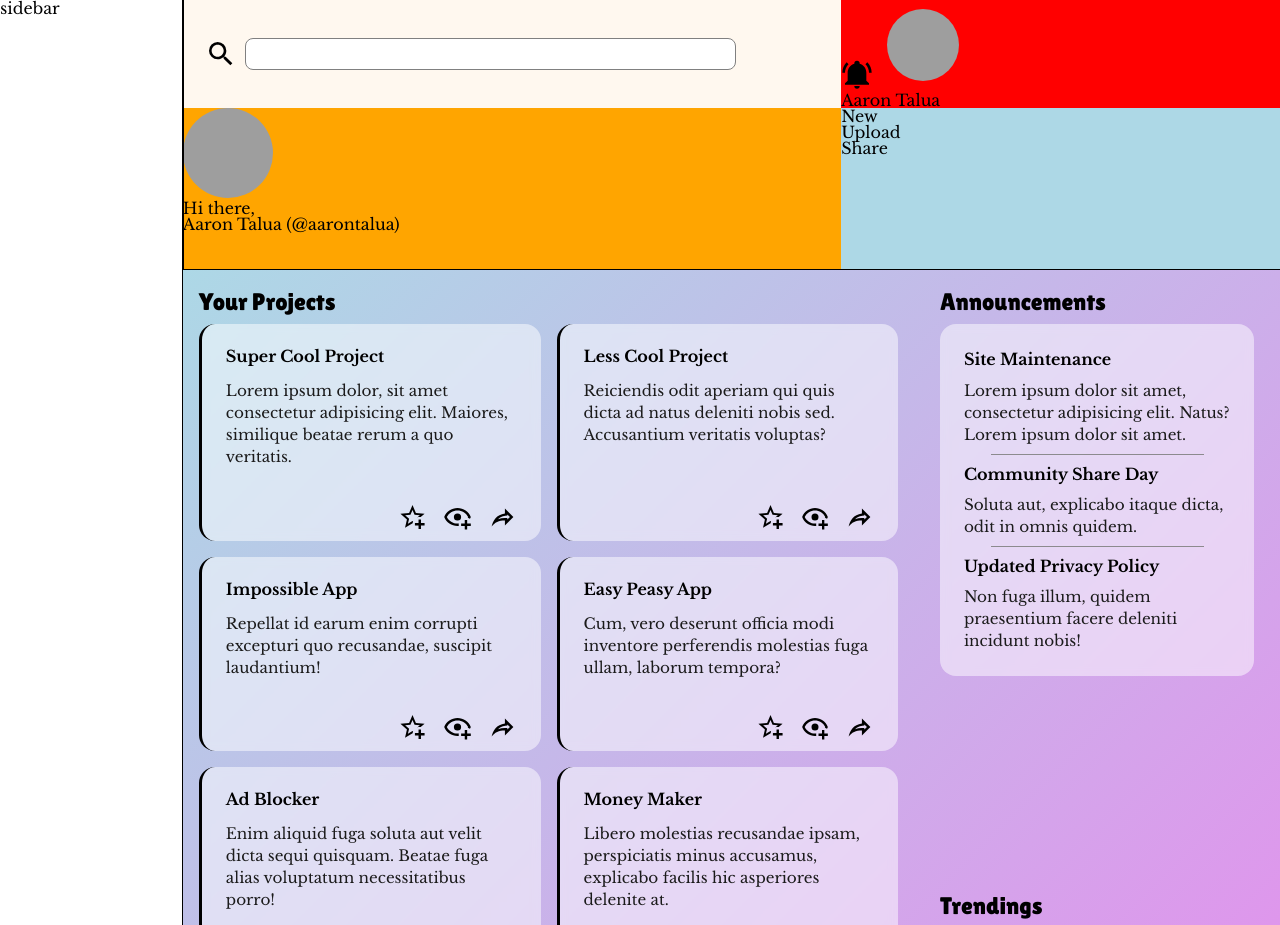
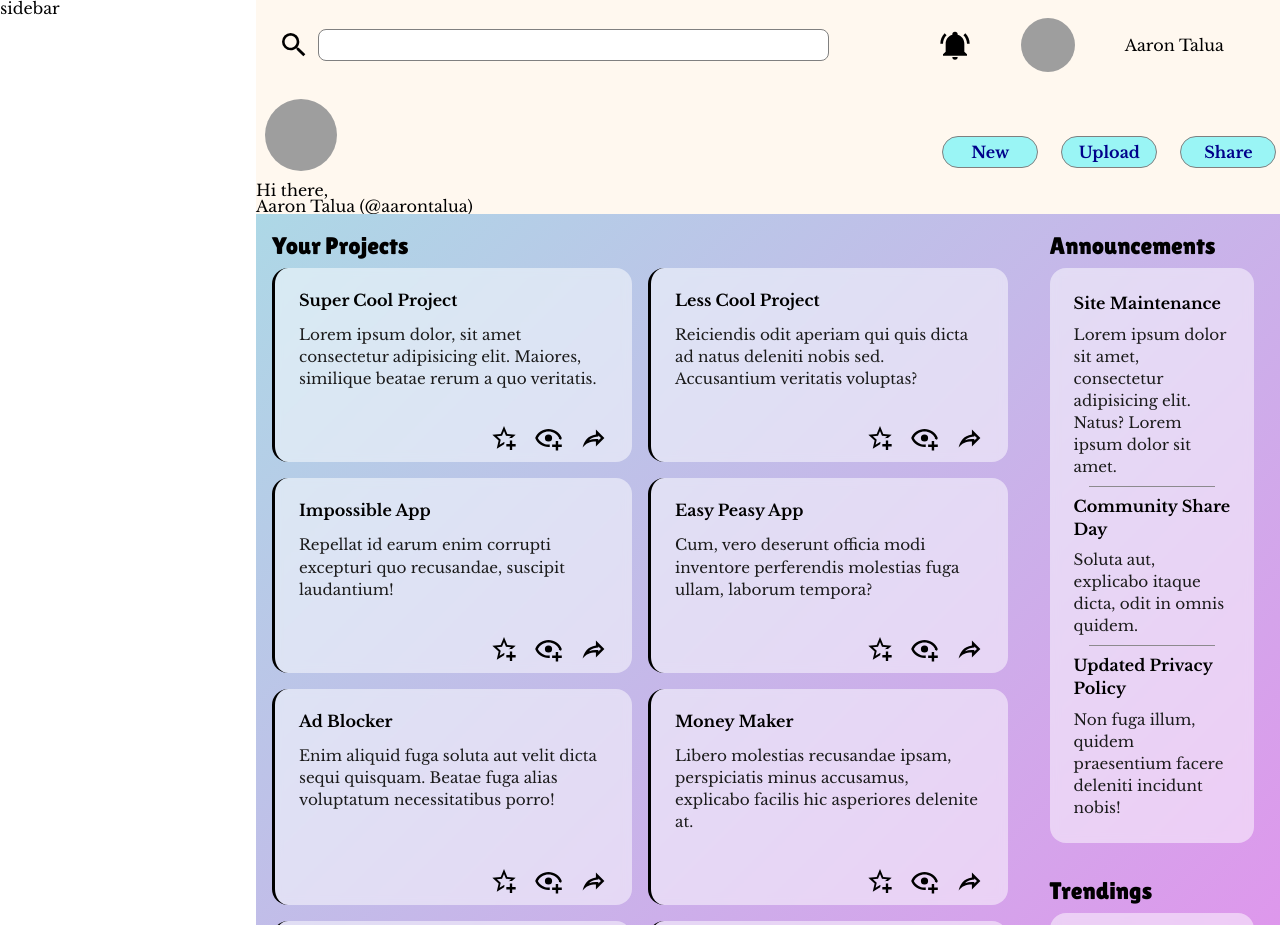
Before and after one commit to ron12z/admin-dashboard, a plain HTML site: page index.html in a window 1280 px wide. Shown: the top 925 px of the page. Drawn offline with nearby package versions, Linux system fonts and the light colour scheme; grey boxes are pictures that could not be loaded.

Commit message:
header almost done

```diff
--- a/style.css
+++ b/style.css
@@ -62,22 +62,32 @@ table {
 body {
 	min-height: 100vh;
 	display: grid;
-	grid-template-columns: 1fr 6fr;
-	grid-auto-rows: min(minmax(min-content, 5fr));
-}
-
-body section {
-	outline: 1px solid black;
+	/* grid-template-columns: min(5rem, 1fr) 4.5fr;
+	grid-auto-rows: min(minmax(min-content, 5fr)); */
+	grid-template: auto 4fr/ 1fr 4fr;
 }
 
 .header {
 	grid-column: 2 / 3;
 	display: grid;
-	grid-template: 1fr 1.5fr / 1.5fr 1fr;
+	grid-template: auto 1fr / 2fr 1fr;
 }
 
 .header .searchbar {
 	display: flex;
+	gap: 0.5rem;
+	justify-content: flex-start;
+	align-items: center;
+	padding: 1.4rem;
+}
+
+.header .searchbar input {
+	width: 80%;
+	background: hsl(0, 0%, 100%);
+	border: 1px solid gray;
+	height: 2rem;
+	border-radius: 0.5rem;
+	padding-inline: 1rem;
 }
 
 .header img.icon {
@@ -89,7 +99,35 @@ body section {
 }
 
 .header .profile-icon-small {
+	scale: 0.6;
+}
+.header .profile-icon-big {
 	scale: 0.8;
+}
+
+.header .profile {
+	display: flex;
+	justify-content: flex-start;
+	align-items: center;
+	gap: 2rem;
+}
+
+.header .profile .name {
+	font-size: 1.3rem;
+}
+
+.header .welcome {
+	display: flex;
+	align-items: center;
+	padding-inline: 1.4rem;
+	gap: 1rem;
+	margin-bottom: 0.5rem;
+}
+
+.header .welcome .greeting {
+	display: flex;
+	gap: 1rem;
+	flex-direction: column;
 }
 
 .sidebar {
@@ -98,7 +136,7 @@ body section {
 
 .content {
 	display: grid;
-	grid-template-columns: 2fr 1fr;
+	grid-template-columns: 3fr 1fr;
 	background: linear-gradient(135deg, lightblue, violet);
 }
 
@@ -183,6 +221,14 @@ body section {
 
 body {
 	font-family: var(--ff-normal);
+}
+
+.header .welcome .greeting {
+	font-size: 1.2rem;
+}
+.header .welcome .greeting .user {
+	font-size: 1.4rem;
+	font-weight: 700;
 }
 
 .projects-title,
@@ -279,29 +325,29 @@ body {
 	background: rgb(255, 248, 239);
 }
 
-.header .searchbar {
+.buttons {
 	display: flex;
-	gap: 0.5rem;
-	justify-content: flex-start;
+	gap: 1rem;
+	justify-content: space-around;
 	align-items: center;
-	padding: 1.4rem;
 }
 
-.header .searchbar input {
-	width: 80%;
-	background: hsl(0, 0%, 100%);
+.buttons .button {
+	cursor: pointer;
+	width: 6rem;
+	height: 2rem;
+	display: flex;
+	align-items: center;
+	justify-content: center;
 	border: 1px solid gray;
-	height: 2rem;
-	border-radius: 0.5rem;
-}
-.profile {
-	background: red;
+	border-radius: 1rem;
+	background-color: rgb(154, 245, 245);
+	color: darkblue;
+	font-weight: 700;
+	transition: all 0.2s ease;
 }
 
-.greetings {
-	background: orange;
+.buttons .button:hover {
+	background: rgb(136, 216, 216);
+	transition: all 0.2s ease;
 }
-
-.buttons {
-	background: lightblue;
-}
```
